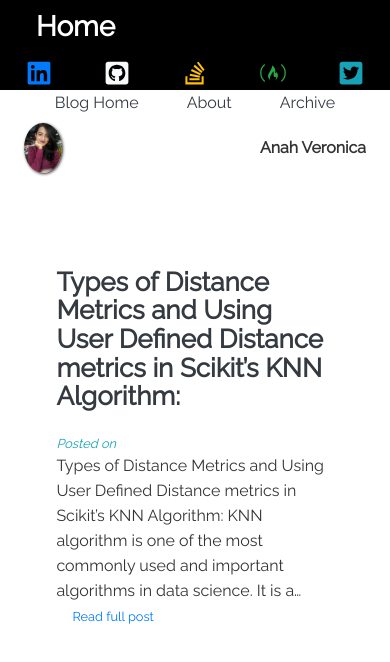
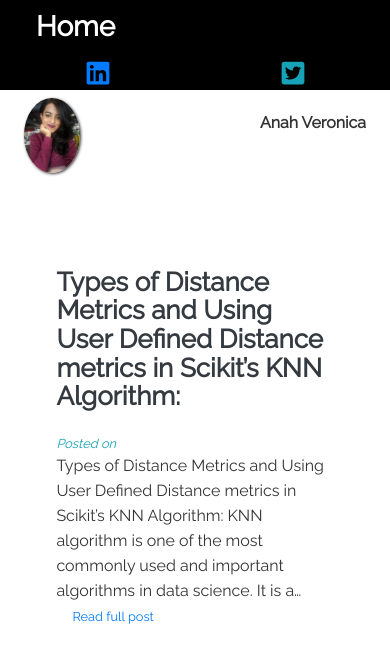
Before and after one commit to AnahVeronica/ron-portfolio, a Gatsby site: page / in a window 390 px wide. Built offline with nearby package versions, Linux system fonts and the light colour scheme; Gatsby itself is replaced by a stand-in of ours; some packages are replaced by stand-ins of ours.

Commit message:
[mobileBio.js] Removed extra social media links from mobile view

```diff
--- a/src/components/header/MobileBio.js
+++ b/src/components/header/MobileBio.js
@@ -7,7 +7,7 @@ const MobileBio = (props) => {
 
     return (
         <div className="mobile-bio-main">
-            <img src={willjw3}  className="ml-4 mt-2" style={{ maxWidth: `50px`, maxHeight: `50px`, borderRadius: `50%`,boxShadow: `1px 1px 3px`}} alt="author-pic" />
+            <img src={willjw3}  className="ml-4 mt-2" style={{ maxWidth: `75px`, maxHeight: `75px`, borderRadius: `50%`,boxShadow: `1px 1px 3px`}} alt="author-pic" />
             <h4 className="mr-4 mt-4">{props.author}</h4>
         </div>
     )
--- a/src/components/header/MobilePageLinks.js
+++ b/src/components/header/MobilePageLinks.js
@@ -5,9 +5,6 @@ const MobilePages = () => {
     return (
         <div className="mobile-pages-main">
             <div className="text-center">
-                <p className="d-inline p-4"><Link to="/"><span className="text-dark">Blog Home</span></Link></p>
-                <p className="d-inline p-4"><Link to="/about"><span className="text-dark">About</span></Link></p>
-                <p className="d-inline p-4"><Link to="/archive"><span className="text-dark">Archive</span></Link></p>
             </div>
         </div>
     )
--- a/src/components/header/MobileSocialLinks.js
+++ b/src/components/header/MobileSocialLinks.js
@@ -18,24 +18,6 @@ const MobileSocialLinks = ({ contacts }) => {
                     <FaLinkedin size={26} style={{ color: "primary" }} />
                 </span>
             </a>
-            <a className="text-light"
-                href={contacts.github}>
-                <span title="GitHub">
-                    <FaGithubSquare size={26} style={{ color: "light" }} />
-                </span>
-            </a>
-            <a className="text-warning"
-                href={contacts.stackoverflow}>
-                <span title="Stack Overflow">
-                    <FaStackOverflow size={26} style={{ color: "warning" }} />
-                </span>
-            </a>
-            <a className="text-success"
-                href={contacts.freecodecamp}>
-                <span title="freeCodeCamp">
-                    <FaFreeCodeCamp size={26} style={{ color: "success" }} />
-                </span>
-            </a>
             <a className="text-info"
                 href={contacts.twitter}>
                 <span title="Twitter">
--- a/src/components/sidebar/Bio.js
+++ b/src/components/sidebar/Bio.js
@@ -7,7 +7,7 @@ const Bio = ({ author, tagline }) => {
 
     return (
         <div className="bio-main w-75">
-            <img src={willjw3} style={{ maxWidth: `50px` }} className="profile-img" alt="" />
+            <img src={willjw3} style={{ maxWidth: `100px` }} className="profile-img" alt="" />
             <h3 className="mt-2 author-bio">{author}</h3>
             <small className="text-muted">{tagline}</small>
         </div>
```
